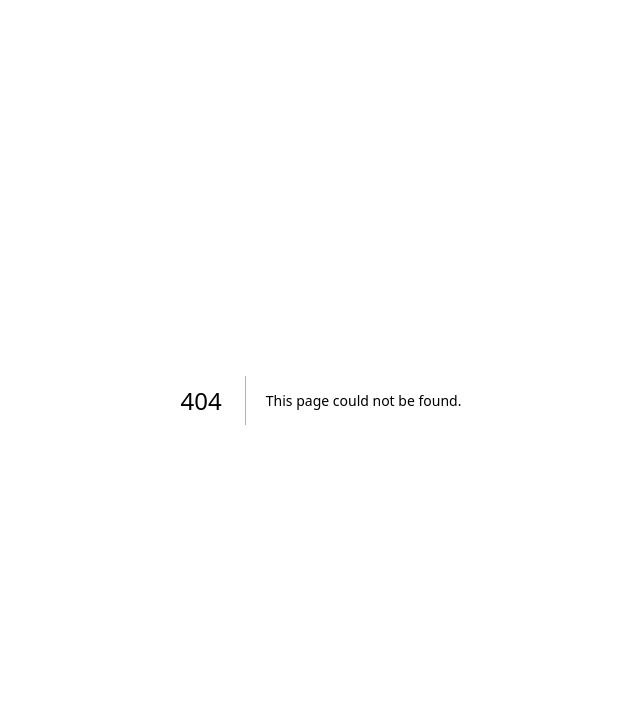
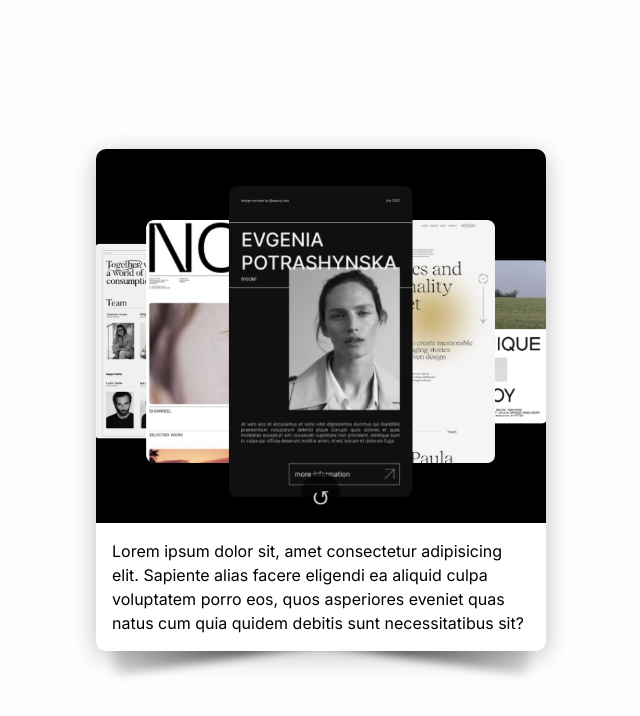
Before and after one commit to nextArtDev/next-animations, a Next.js app: page /newspaper/curved-cards in a window 1280 px wide. Before the commit this address had no page. Shown: the top 716 px of the page, without its empty margins (319-959 px from the left). Built offline with nearby package versions, Linux system fonts and the light colour scheme.

Commit message:
curvy shadow cards

```diff
--- /dev/null
+++ b/app/newspaper/(mini-projects)/curved-cards/CurvedCard.tsx
@@ -0,0 +1,35 @@
+import { FC } from 'react'
+
+interface CurvedCardProps {}
+//Without Media query, after 09:00
+const CurvedCard: FC<CurvedCardProps> = ({}) => {
+  return (
+    <section className="card-container flex justify-center items-center ">
+      <div className="card relative ">
+        <div
+          className="card-content z-20 relative bg-white w-[450px] rounded-[10px] overflow-hidden "
+          style={{ boxShadow: ' 0 5px 25px rgba(2,2,2,0.25)' }}
+        >
+          <div className="card-img relative w-[450px] h-auto flex justify-center items-center ">
+            <img
+              className="w-full h-full "
+              src="/projects/carousel.png"
+              alt=""
+            />
+          </div>
+          <div className="card-text">
+            <p className="m-4 text-base text-black ">
+              Lorem ipsum dolor sit, amet consectetur adipisicing elit. Sapiente
+              alias facere eligendi ea aliquid culpa voluptatem porro eos, quos
+              asperiores eveniet quas natus cum quia quidem debitis sunt
+              necessitatibus sit?
+            </p>
+          </div>
+        </div>
+        <div className="curved-drop-shadow before:z-10 before:absolute before:bg-gradient-to-l before:from-50% before:from-[#222] before:to-[#ccc] before:w-[60%] before:h-[60%] before:bottom-4 before:left-[18px] before:-skew-y-[8.5deg] before:origin-right before:rounded-[10px] before:blur-[5px] before:opacity-70 after:z-10 after:absolute after:bg-gradient-to-r after:from-50% after:from-[#222] after:to-[#ccc] after:w-[60%] after:h-[60%] after:bottom-4 after:right-[18px] after:skew-y-[8.5deg] after:origin-left after:rounded-[10px] after:blur-[5px] after:opacity-70 "></div>
+      </div>
+    </section>
+  )
+}
+
+export default CurvedCard
--- /dev/null
+++ b/app/newspaper/(mini-projects)/curved-cards/page.tsx
@@ -0,0 +1,14 @@
+import { FC } from 'react'
+import CurvedCard from './CurvedCard'
+
+interface pageProps {}
+
+const page: FC<pageProps> = ({}) => {
+  return (
+    <div className="bg-[#fefefe] min-h-screen w-screen flex justify-center items-center ">
+      <CurvedCard />
+    </div>
+  )
+}
+
+export default page
--- a/app/newspaper/react-flip/components/React-pageflip.tsx
+++ b/app/newspaper/(mini-projects)/react-flip/components/React-pageflip.tsx
@@ -11,7 +11,6 @@ type PageProps = {
   className: string
 }
 
-// eslint-disable-next-line react/display-name
 const SinglePage = forwardRef<HTMLDivElement, PageProps>((props, ref) => {
   return (
     <div className={`${props.className}`} ref={ref}>
@@ -21,6 +20,7 @@ const SinglePage = forwardRef<HTMLDivElement, PageProps>((props, ref) => {
     </div>
   )
 })
+SinglePage.displayName = 'SinglePage'
 
 interface ReactPageFlipProps {}
 
```
Also changed, not shown: app/newspaper/(mini-projects)/flip-book/components/Book-3D.tsx (renamed from app/newspaper/flip-book/components/Book-3D.tsx), app/newspaper/(mini-projects)/flip-book/components/FlipBook.tsx (renamed from app/newspaper/flip-book/components/FlipBook.tsx), app/newspaper/(mini-projects)/flip-book/page.tsx (renamed from app/newspaper/flip-book/page.tsx), app/newspaper/(mini-projects)/react-flip/page.tsx (renamed from app/newspaper/react-flip/page.tsx), app/newspaper/(mini-projects)/snap-scroll/SnapScroll.tsx (renamed from app/newspaper/snap-scroll/SnapScroll.tsx), app/newspaper/(mini-projects)/snap-scroll/page.tsx (renamed from app/newspaper/snap-scroll/page.tsx).
